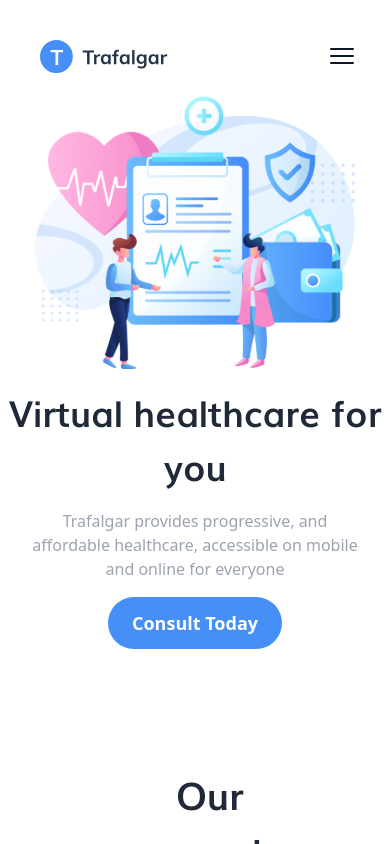
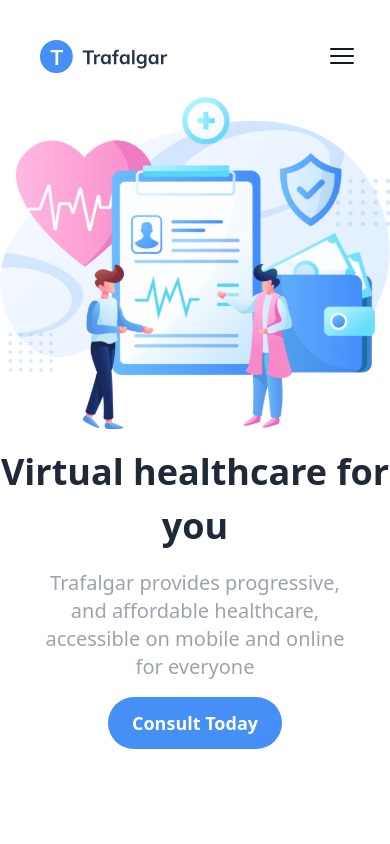
Before and after one commit to hennanedouaa/Trafalgar-landing-page, a React (Vite) app: page / in a window 390 px wide. Built offline with nearby package versions, Linux system fonts and the light colour scheme; what tailwindcss-aspect-ratio would draw is missing.

Commit message:
section 3

```diff
--- a/src/App.jsx
+++ b/src/App.jsx
@@ -4,6 +4,8 @@ import NavBar from './Components/NavBar';
 import Footer from './Components/Footer';
 import About from './Components/About';
 import Services from './Components/Services';
+import Section3  from './Components/Section3';
+
 
 function App() {
   return (
@@ -13,6 +15,7 @@ function App() {
         {/* Main content goes here */}
         <About/>
         <Services/>
+        <Section3/>
       </div>
       <Footer />
     </div>
--- a/src/Components/About.jsx
+++ b/src/Components/About.jsx
@@ -5,10 +5,10 @@ export default function About() {
     return (
         <div className="flex flex-col-reverse h-auto  mb-16 lg:flex-row  items-center pb-5 ">
 <div className="flex flex-col gap-4  mt-4 justify-center items-center lg:items-start lg:ml-32 mb-8 sm:mb-0 text-center lg:text-left">
-    <p className="text-gray-800 text-[36px]  font-Muli font-bold lg:text-[52px]">
+    <p className="text-gray-800 text-[36px]   font-bold lg:text-[52px]">
         Virtual healthcare for you
     </p>
-    <p className="text-gray-400 lg:mt-4 lg:text-xl mx-8 lg:mx-0">
+    <p className="text-gray-400 lg:mt-4 text-xl lg:text-[28px] mx-8 lg:mx-0">
         Trafalgar provides progressive, and affordable healthcare, accessible on mobile and online for everyone
     </p>
     <button className="bg-lblue self-center lg:self-start text-lg lg:text-xl text-white font-bold px-6 py-3 lg:px-10 lg:py-4 rounded-full lg:mt-8 hover:bg-Lblue">
@@ -16,7 +16,7 @@ export default function About() {
     </button>
 </div>
             <img
-                className="w-full max-w-xs md:max-w-md lg:max-w-lg xl:max-w-xl h-auto object-cover lg:mr-32"
+                className="w-full max-w-md md:max-w-md lg:max-w-lg xl:max-w-xl h-auto object-cover lg:mr-32"
                 src={ill}
                 alt="Illustration"
             />
--- a/src/Components/Btn.jsx
+++ b/src/Components/Btn.jsx
@@ -2,7 +2,7 @@ import React from "react";
 
     export default function Btn(props){
         return(
-        <button className="bg-white border border-lblue self-center lg:self-start text-lg lg:text-[26px] text-lblue font-medium px-14 py-4 lg:px-14 lg:py-6 rounded-full lg:mt-8 hover:scale-105">
+        <button className="bg-white border border-lblue self-center lg:self-start text-lg lg:text-[26px] text-lblue font-medium px-16 py-4 lg:px-14 lg:py-6 rounded-full lg:mt-8 hover:scale-105">
            {props.textee}
         </button>
         )
--- /dev/null
+++ b/src/Components/Section3.jsx
@@ -0,0 +1,14 @@
+import React from "react";
+import ill3 from "../assets/images/ill3.svg";
+export default function Section3(){
+    return (
+        <div className="flex flex-col lg:flex-row justify-between items-center px-20 lg:gap-20 lg:px-40">
+         <img className="w-full max-w-lg mb-8 lg:max-w-xl xl:max-w-xl h-auto object-cover " src={ill3}></img>
+         <div className="flex flex-col gap-4">
+            <p className="text-gray-800  text-[52px]  ml-4 text-left font-bold lg:text-[52px]">Leading healthcare providers</p>
+            <hr className="border-b-[1px] border-black ml-4  w-24 self-start mt-4"/>
+            <p className="text-gray-400 text-left lg:text-2xl ml-4 lg:mt-4 text-xl lg:mb-10 my-6">Trafalgar provides progressive, and affordable healthcare, accessible on mobile and online for everyone. To us, it’s not just work. We take pride in the solutions we deliver</p>
+         </div>
+        </div>
+    );
+}
--- a/src/Components/Services.jsx
+++ b/src/Components/Services.jsx
@@ -12,13 +12,13 @@ import bgImage from '../assets/images/bg.svg';
 export default function Services(){
     return(
         <div className="relative w-full h-auto bg-left  bg-cover  lg:bg-contain bg-no-repeat " style={{ backgroundImage: `url(${bgImage})` }}>
-            <div className="mx-44 mb-12  "  >
+            <div className="lg:mx-44 lg:mb-12  mx-20 mb-10 "  >
                 <div className="flex flex-col justify-center pb-7">
                     <p className="text-gray-800 text-[38px] font-Muli font-bold lg:text-[52px]">Our services</p>
                     <hr className="border-b-[1px] border-black w-16 self-center mt-6"/>
-                    <p className="text-gray-400 lg:mt-4 lg:text-xl mx-8 my-6">We provide to you the best choices for you. Adjust it to your health needs and make sure your undergo treatment with our highly qualified doctors. You can consult with us to find the most suitable service for your health.</p>
+                    <p className="text-gray-400 lg:mt-4 text-xl lg:text-2xl lg:mb-10 my-6">We provide to you the best choices for you. Adjust it to your health needs and make sure your undergo treatment with our highly qualified doctors. You can consult with us to find the most suitable service for your health.</p>
                 </div>
-                <div className="grid bg-transparent gap-x-14 gap-y-10  grid-cols-1 sm:grid-cols-2 xl:grid-cols-3 lg:mb-4">
+                <div className="grid bg-transparent gap-x-14 gap-y-10  grid-cols-1 sm:grid-cols-2 xl:grid-cols-3 lg:mb-4  mb-14">
                     <Card image={search} titre="Search doctor" textee="Choose your doctor from thousands of specialist, general, and trusted hospitals" />
                     <Card image={pills} titre="Online pharmacy" textee="Buy your medicines with our mobile application with a simple delivery system" />
                     <Card image={consultasion} titre="Consultation" textee="Free consultation with our trusted doctors and get the best recomendations" />
```
Also changed, not shown: src/assets/images/ill3.svg (added).
